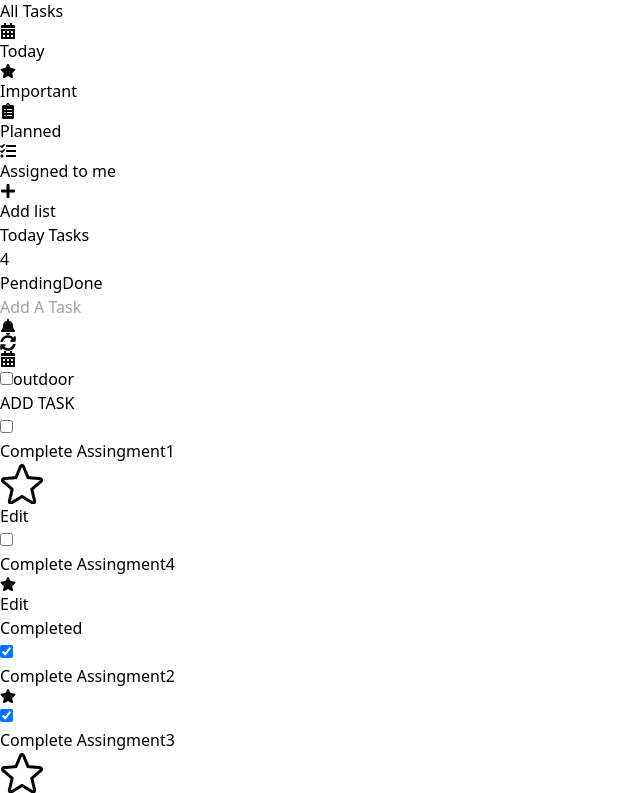
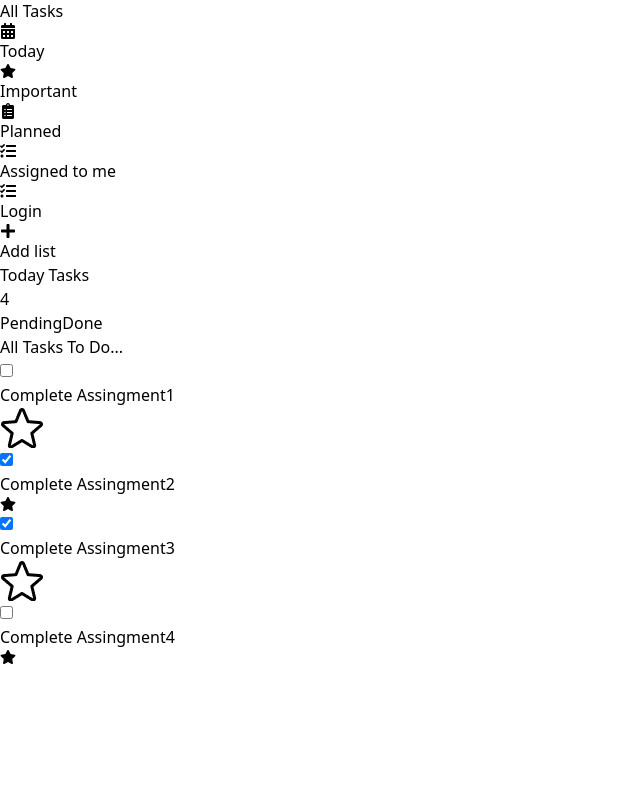
Before and after one commit to Shivam2534/QuadB_Tech_TODO_Assingment, a React (Vite) app: page /allitems in a window 1280 px wide. Shown: the part 370-1163 px from the top of the page, without its empty margins (0-640 px from the left). After the commit the page ends 1035 px from the top, so only its background shows below. Built offline with nearby package versions, Linux system fonts and the light colour scheme.

Commit message:
Added some more functionality v2

```diff
--- a/package.json
+++ b/package.json
@@ -21,6 +21,8 @@
     "react-icon": "^1.0.0",
     "react-icons": "^5.3.0",
     "react-redux": "^9.1.2",
+    "react-router": "^6.26.1",
+    "react-router-dom": "^6.26.1",
     "styled-components": "^6.1.12"
   },
   "devDependencies": {
--- a/src/App.jsx
+++ b/src/App.jsx
@@ -1,9 +1,8 @@
 import TopNavbar from "./component's/TopNAvbar/TopNavbar";
 import SideNavbar from "./component's/SideNavbar/SideNavbar.jsx";
-import AddTodo from "./component's/AddTodo/AddTodo";
-import Alltask from "./component's/AllTask/Alltask";
 import { useSelector, useDispatch } from "react-redux";
 import { UpdateTaskList } from "./Store/authSlice.js";
+import { Outlet } from "react-router-dom";
 
 function App() {
   const dispatch = useDispatch();
@@ -26,15 +25,8 @@ function App() {
         >
           <SideNavbar />
         </div>
-        <div className=" border-red-500 w-full md:m-4">
-          <div className="border border-red-500 flex flex-col gap-5">
-            <div className="border border-red-500 h-40">
-              <AddTodo />
-            </div>
-            <div className="border border-red-500 h-screen">
-              <Alltask />
-            </div>
-          </div>
+        <div className="w-full md:m-4">
+          <Outlet />
         </div>
       </div>
     </div>
--- a/src/component's/AddTodo/AddTodo.jsx
+++ b/src/component's/AddTodo/AddTodo.jsx
@@ -23,6 +23,7 @@ const AddTodo = () => {
         type_of_work: checkboxvalue, // checked -> outdoor
       };
 
+      setInputValue("");
       dispatch(AddTask(newTask));
 
       console.log("Task Added successfully");
@@ -37,6 +38,7 @@ const AddTodo = () => {
         <input
           type="text"
           placeholder="Add A Task"
+          value={InputValue}
           onChange={(e) => setInputValue(e.target.value)}
           className="w-full p-2 border border-gray-300 rounded-md focus:outline-none"
         />
--- /dev/null
+++ b/src/component's/AllTask/AlItems.jsx
@@ -0,0 +1,51 @@
+import { FaStar } from "react-icons/fa";
+import { useSelector } from "react-redux";
+import star from "../../../public/star.png";
+
+function Alltems() {
+  // Get the TaskList from the Redux store
+  const TaskList = useSelector((state) => state.auth.TaskList);
+
+  return (
+    <div className="flex flex-col p-4 border border-red-400 bg-white shadow-lg rounded-md">
+      <h2 className="text-xl font-bold mb-4 text-green-400">
+        All Tasks To Do...
+      </h2>
+      {TaskList.length > 0 ? (
+        TaskList.map((task) => (
+          <div
+            key={task.id}
+            className="flex justify-between items-center border-b border-gray-200 py-2"
+          >
+            <div className="flex items-center gap-2">
+              <input
+                type="checkbox"
+                checked={task.completed}
+                readOnly
+                className="cursor-not-allowed accent-[#baf0ca]"
+              />
+              <p className={task.completed ? "text-gray-500" : "text-black"}>
+                {task.content}
+              </p>
+            </div>
+            <p className="text-red-500 font-semibold">
+              {task.priority == "high" ? (
+                <div>
+                  <FaStar className=" text-yellow-300" />
+                </div>
+              ) : (
+                <div className=" h-4 w-4 sm:h-5 sm:w-5">
+                  <img src={star} alt="" />
+                </div>
+              )}
+            </p>
+          </div>
+        ))
+      ) : (
+        <p className="text-gray-500">No high priority tasks found.</p>
+      )}
+    </div>
+  );
+}
+
+export default Alltems;
--- a/src/component's/AllTask/Alltask.jsx
+++ b/src/component's/AllTask/Alltask.jsx
@@ -69,7 +69,7 @@ const Alltask = () => {
                   type="checkbox"
                   checked={task.completed}
                   onChange={(e) => handleCheckBoxChange(e, task.id)}
-                  className="form-checkbox h-3 w-3 sm:h-5 sm:w-5 text-green-600"
+                  className="form-checkbox h-3 w-3 sm:h-5 sm:w-5 accent-[#F0FDF4]"
                 />
                 {task.id === IdToEdit ? (
                   <input
@@ -130,7 +130,7 @@ const Alltask = () => {
       </div>
 
       <div className="w-full mt-4">
-        <p className="text-gray-600 font-semibold">Completed</p>
+        <p className="text-gray-600 font-semibold mb-3">Completed</p>
         {TaskList.map((task) =>
           task.completed ? (
             <div
@@ -143,7 +143,7 @@ const Alltask = () => {
                   checked={task.completed}
                   readOnly
                   onChange={(e) => handleCheckBoxChange(e, task.id)}
-                  className="form-checkbox h-5 w-5 text-green-600"
+                  className="form-checkbox h-5 w-5 accent-[#c1e0ca]"
                 />
                 <p className="text-gray-700">{task.content}</p>
               </div>
--- /dev/null
+++ b/src/component's/AllTask/ImportantTask.jsx
@@ -0,0 +1,54 @@
+import { FaStar } from "react-icons/fa";
+import { useSelector } from "react-redux";
+import star from "../../../public/star.png";
+
+function ImportantTask() {
+  // Get the TaskList from the Redux store
+  const TaskList = useSelector((state) => state.auth.TaskList);
+
+  // Filter tasks with high priority
+  const highPriorityTasks = TaskList.filter((task) => task.priority === "high");
+
+  return (
+    <div className="flex flex-col p-4 border border-red-400 bg-white shadow-lg rounded-md">
+      <h2 className="text-xl font-bold mb-4 text-red-600">
+        High Priority Tasks
+      </h2>
+      {highPriorityTasks.length > 0 ? (
+        highPriorityTasks.map((task) => (
+          <div
+            key={task.id}
+            className="flex justify-between items-center border-b border-gray-200 py-2"
+          >
+            <div className="flex items-center gap-2">
+              <input
+                type="checkbox"
+                checked={task.completed}
+                readOnly
+                className="cursor-not-allowed accent-[#a7e6ba]"
+              />
+              <p className={task.completed ? "text-gray-500" : "text-black"}>
+                {task.content}
+              </p>
+            </div>
+            <p className="text-red-500 font-semibold">
+              {task.priority == "high" ? (
+                <div>
+                  <FaStar className=" text-yellow-300" />
+                </div>
+              ) : (
+                <div className=" h-4 w-4 sm:h-5 sm:w-5">
+                  <img src={star} alt="" />
+                </div>
+              )}
+            </p>
+          </div>
+        ))
+      ) : (
+        <p className="text-gray-500">No high priority tasks found.</p>
+      )}
+    </div>
+  );
+}
+
+export default ImportantTask;
--- a/src/component's/SideNavbar/SideNavbar.jsx
+++ b/src/component's/SideNavbar/SideNavbar.jsx
@@ -6,9 +6,10 @@ import {
   FaPlus,
 } from "react-icons/fa";
 import { useSelector } from "react-redux";
+import { Link } from "react-router-dom";
 
 const SideNavbar = () => {
-  const TaskList = useSelector((state)=> state.auth.TaskList)
+  const TaskList = useSelector((state) => state.auth.TaskList);
   return (
     <div className="w-64 h-full bg-green-50 p-4">
       {/* Profile Section */}
@@ -24,26 +25,38 @@ const SideNavbar = () => {
       {/* Navigation List */}
       <div className="mt-8">
         <ul className="space-y-2">
-          <li className="flex items-center p-2 bg-green-200 rounded-md">
+          <Link to={"/allitems"}>
+            <li className="flex items-center p-2 bg-green-200 hover:bg-green-300 rounded-md">
               <FaTasks className="mr-2" />
               <span>All Tasks</span>
             </li>
-          <li className="flex items-center p-2 bg-green-300 rounded-md">
+          </Link>
+          <Link to={"/"}>
+            <li className="flex items-center p-2 bg-green-200 hover:bg-green-300 rounded-md">
               <FaCalendarAlt className="mr-2" />
               <span>Today</span>
             </li>
-          <li className="flex items-center p-2 bg-green-200 rounded-md">
+          </Link>
+          <Link to={"/important"}>
+            <li className="flex items-center p-2 bg-green-200 hover:bg-green-300 rounded-md">
               <FaStar className="mr-2" />
               <span>Important</span>
             </li>
-          <li className="flex items-center p-2 bg-green-200 rounded-md">
+          </Link>
+          <li className="flex items-center p-2 bg-green-200 hover:bg-green-300 rounded-md">
             <FaClipboardList className="mr-2" />
             <span>Planned</span>
           </li>
-          <li className="flex items-center p-2 bg-green-200 rounded-md">
+          <li className="flex items-center p-2 bg-green-200 hover:bg-green-300 rounded-md">
             <FaTasks className="mr-2" />
             <span>Assigned to me</span>
           </li>
+          <Link to={"/login"}>
+            <li className="flex items-center p-2 bg-green-200 hover:bg-green-300 rounded-md">
+              <FaTasks className="mr-2" />
+              <span>Login</span>
+            </li>
+          </Link>
         </ul>
       </div>
 
--- /dev/null
+++ b/src/component's/Today/Today.jsx
@@ -0,0 +1,19 @@
+import AddTodo from "../AddTodo/AddTodo";
+import Alltask from "../AllTask/Alltask";
+
+function Today() {
+  return (
+    <div className=" border-red-500 w-full md:m-4">
+      <div className="border border-red-500 flex flex-col gap-5">
+        <div className="border border-red-500 h-40">
+          <AddTodo />
+        </div>
+        <div className="border border-red-500 h-screen">
+          <Alltask />
+        </div>
+      </div>
+    </div>
+  );
+}
+
+export default Today;
--- a/src/main.jsx
+++ b/src/main.jsx
@@ -4,11 +4,41 @@ import App from "./App.jsx";
 import "./index.css";
 import { store } from "./Store/Store.js";
 import { Provider } from "react-redux";
+import { createBrowserRouter, RouterProvider } from "react-router-dom";
+import Today from "./component's/Today/Today.jsx";
+import ImportantTask from "./component's/AllTask/ImportantTask.jsx";
+import Alltems from "./component's/AllTask/AlItems.jsx";
+import Login from "./component's/Authentication/Login.jsx";
 
+
+const router = createBrowserRouter([
+  {
+    path: "/",
+    element: <App />,
+    children: [
+      {
+        path: "/",
+        element: <Today />,
+      },
+      {
+        path: "/important",
+        element: <ImportantTask />,
+      },
+      {
+        path: "/allitems",
+        element: <Alltems />,
+      },
+      {
+        path: "/login",
+        element: <Login />,
+      },
+    ],
+  },
+]);
 createRoot(document.getElementById("root")).render(
   <StrictMode>
     <Provider store={store}>
-      <App />
+      <RouterProvider router={router} />
     </Provider>
   </StrictMode>
 );
```
Also changed, not shown: 1 other file (tests, documents, lock files or other folders). Lines whose indentation alone changed are shown as unchanged.
